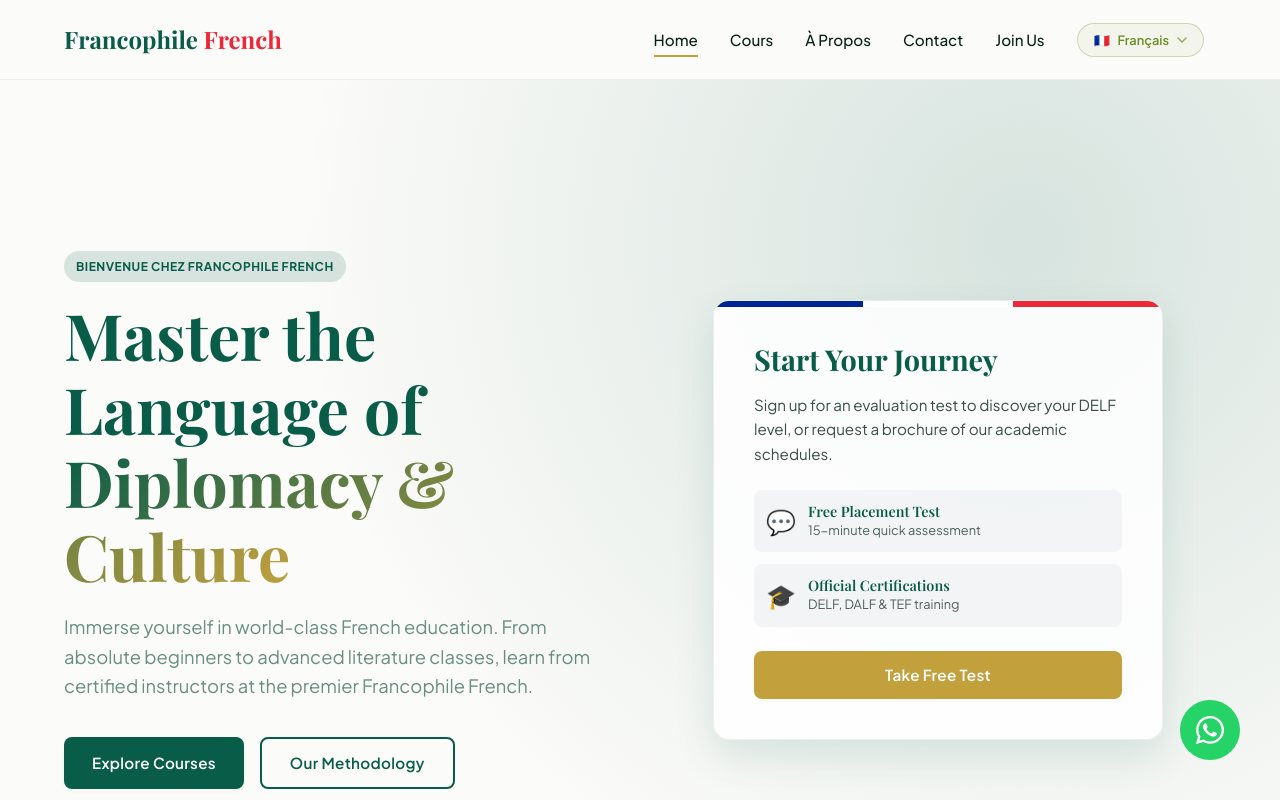
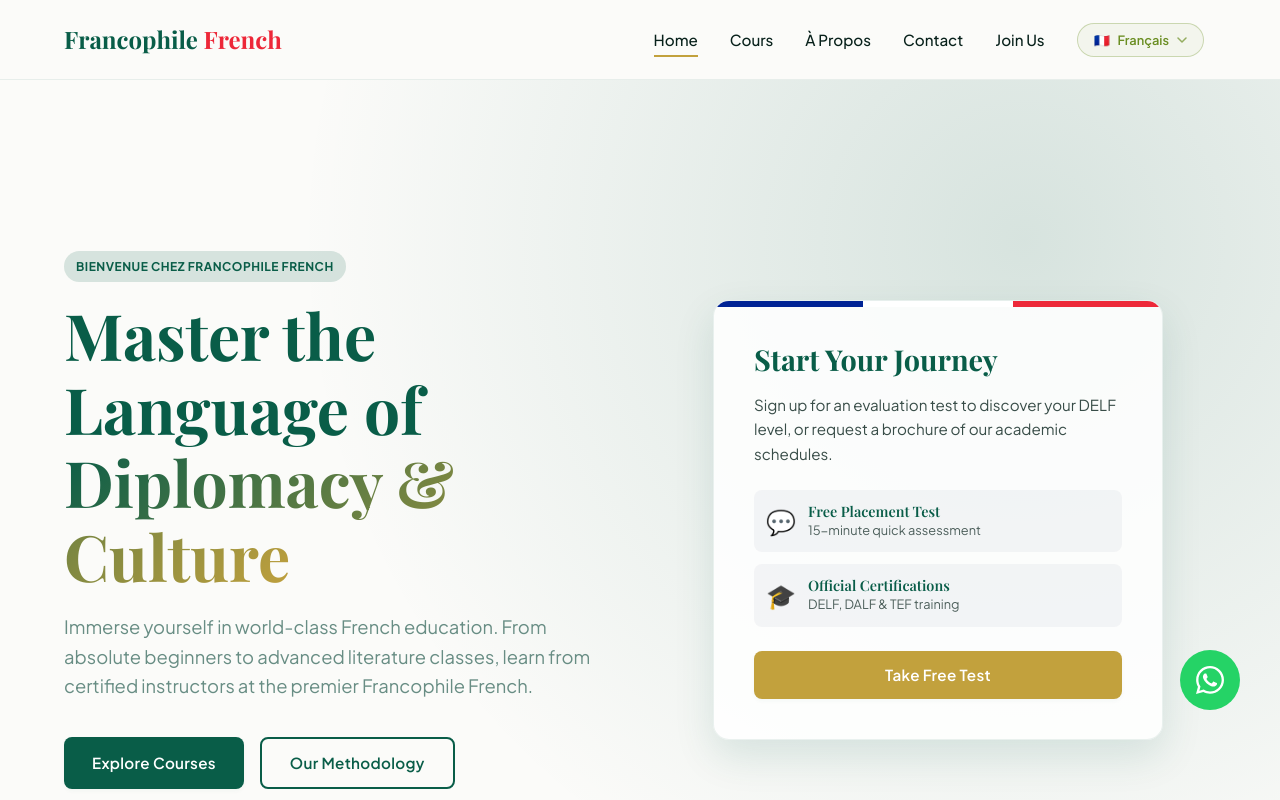
Before and after one commit to aratha-in/Institute-of-French-Studies, a Next.js app: page / in a window 1280 px wide. Shown: the top 800 px of the page. Built offline with nearby package versions, Linux system fonts and the light colour scheme; no server answers; a web font is replaced by a local one.

Commit message:
whatapp Icon Adjusted at right place

```diff
--- a/src/app/globals.css
+++ b/src/app/globals.css
@@ -604,7 +604,7 @@
   position: fixed;
   width: 60px;
   height: 60px;
-  bottom: 40px;
+  bottom: 90px;
   right: 40px;
   background-color: #25d366;
   color: #fff;
```
